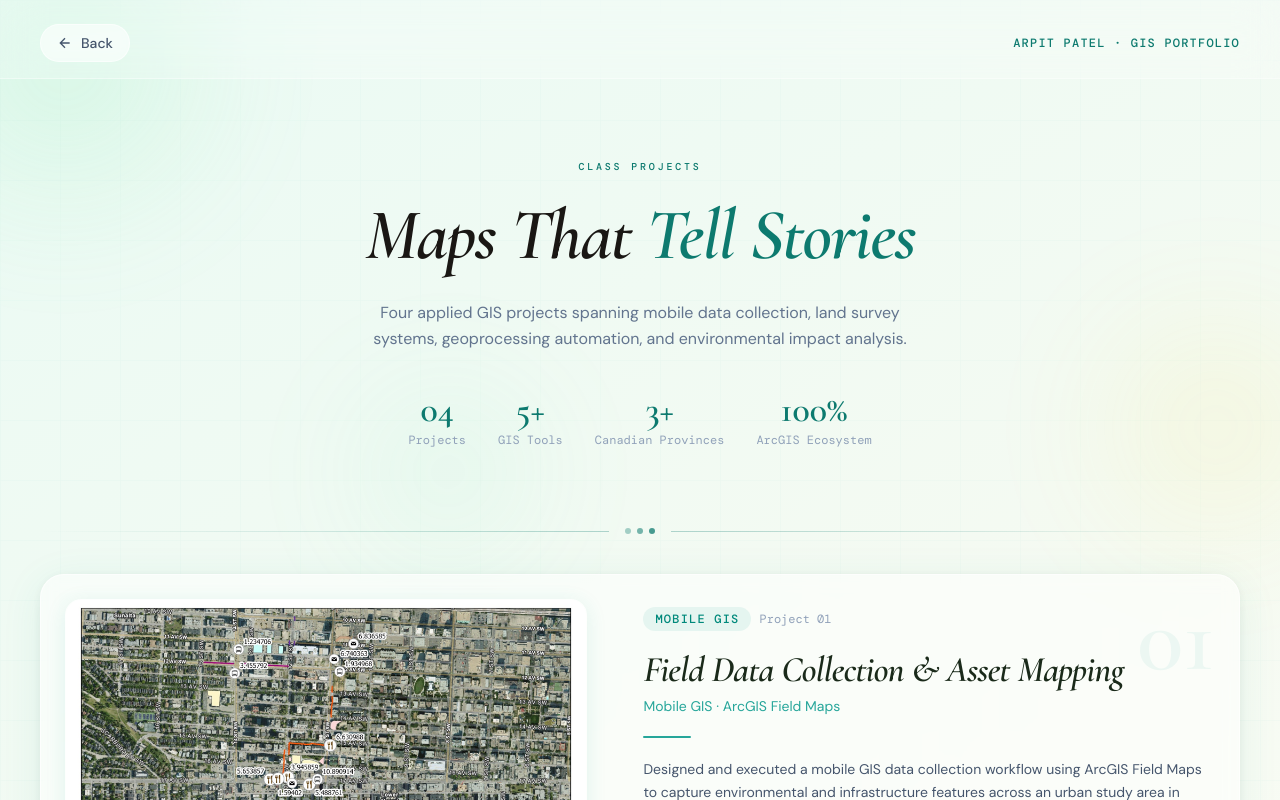
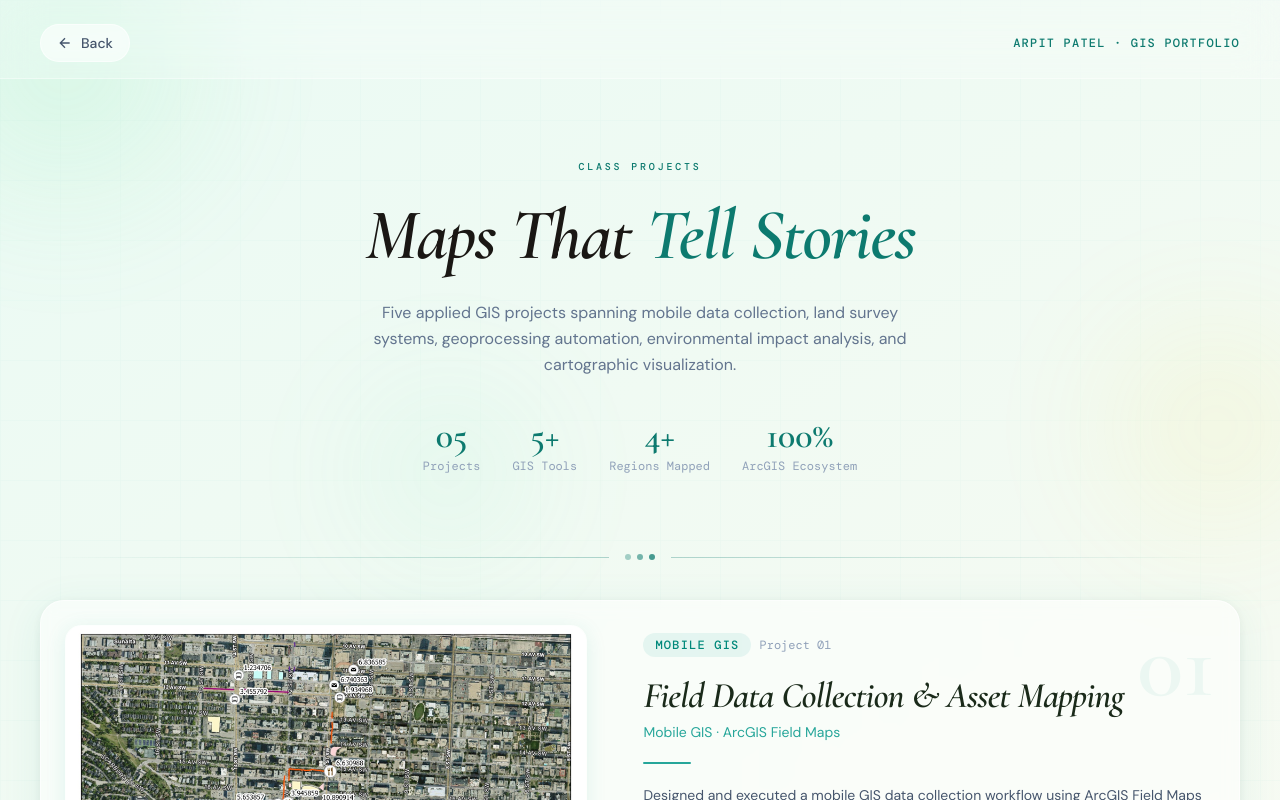
Before and after one commit to Arpit-Patel20/my_portfolio, a React (Vite) app: page / in a window 1280 px wide. Both pictures are taken after a click on the element 640 px from the left and 4497 px from the top of the page. Shown: the top 800 px of the page. Built offline with nearby package versions, Linux system fonts and the light colour scheme.

Commit message:
feat: Add California hunting project and update image scaling

```diff
--- a/src/components/Projects.jsx
+++ b/src/components/Projects.jsx
@@ -78,7 +78,7 @@ const ThumbCalifornia = () => (
   <img
     src={`${import.meta.env.BASE_URL}assets/california_hunting_map.png`}
     alt="Rifle Hunting Participation in California"
-    className="w-full h-full object-cover"
+    className="w-full h-full object-contain"
     style={{ aspectRatio: '200/130' }}
   />
 );
--- a/src/pages/ProjectsPage.jsx
+++ b/src/pages/ProjectsPage.jsx
@@ -40,6 +40,15 @@ const LandCoverIllustration = () => (
     src={`${import.meta.env.BASE_URL}assets/image copy 3.png`}
     alt="Land Cover Map"
     className="w-full h-full object-cover"
+    style={{ aspectRatio: '540/340' }}
+  />
+);
+
+const CaliforniaIllustration = () => (
+  <img
+    src={`${import.meta.env.BASE_URL}assets/california_hunting_map.png`}
+    alt="Rifle Hunting Participation in California"
+    className="w-full h-full object-contain"
     style={{ aspectRatio: '540/340' }}
   />
 );
@@ -105,6 +114,21 @@ const projects = [
     tools: ["ArcGIS Pro", "Airphoto Interpretation", "Manual Digitization", "MMU Standards", "Impact Analysis"],
     Illustration: LandCoverIllustration,
     stats: [{ val: "3", label: "Cover Classes" }, { val: "0.5ha", label: "Min. Map Unit" }, { val: "1:40K", label: "Map Scale" }],
+  },
+  {
+    number: "05",
+    title: "Rifle Hunting Participation in California",
+    subtitle: "Cartographic Visualization · Spatial Statistics",
+    category: "Choropleth Mapping",
+    color: "#b5451b",
+    accent: "#9e3814",
+    description: "Depicted spatial patterns in rifle hunting participation across California counties. Utilized demographic data enriched via ArcGIS Pro from the Esri portal to calculate and map participation rates as a percentage of the total county population.",
+    outcome: "Produced a choropleth map using Natural Breaks classification, which was determined to best represent the data distribution with a Goodness of Variance Fit (GVF) of 0.95.",
+    challenge: "Evaluating multiple classification methods (Equal Interval, Quantile, Manual, Natural Breaks) to find the most statistically appropriate representation for skewed demographic data.",
+    impact: "Clearly visualized spatial patterns showing lower participation in urbanized coastal regions compared to higher rates in rural and mountainous areas.",
+    tools: ["ArcGIS Pro", "Cartography", "Esri Portal", "Spatial Statistics", "Choropleth Map"],
+    Illustration: CaliforniaIllustration,
+    stats: [{ val: "58", label: "Counties Mapped" }, { val: "0.95", label: "GVF Score" }, { val: "5", label: "Data Classes" }],
   },
 ];
 
@@ -294,11 +318,11 @@ export default function ProjectsPage({ onBack }) {
           </motion.h1>
           <motion.p initial={{ opacity: 0, y: 20 }} animate={{ opacity: 1, y: 0 }} transition={{ duration: 0.6, delay: 0.5 }}
             className="max-w-xl mx-auto text-slate-500 text-base leading-relaxed mb-10" style={{ fontFamily: "'DM Sans', sans-serif" }}>
-            Four applied GIS projects spanning mobile data collection, land survey systems, geoprocessing automation, and environmental impact analysis.
+            Five applied GIS projects spanning mobile data collection, land survey systems, geoprocessing automation, environmental impact analysis, and cartographic visualization.
           </motion.p>
           <motion.div initial={{ opacity: 0, y: 20 }} animate={{ opacity: 1, y: 0 }} transition={{ duration: 0.6, delay: 0.6 }}
             className="flex flex-wrap justify-center gap-8">
-            {[{ val: "04", label: "Projects" },{ val: "5+", label: "GIS Tools" },{ val: "3+", label: "Canadian Provinces" },{ val: "100%", label: "ArcGIS Ecosystem" }].map(({ val, label }) => (
+            {[{ val: "05", label: "Projects" },{ val: "5+", label: "GIS Tools" },{ val: "4+", label: "Regions Mapped" },{ val: "100%", label: "ArcGIS Ecosystem" }].map(({ val, label }) => (
               <div key={label} className="text-center">
                 <div className="text-3xl md:text-4xl leading-none" style={{ fontFamily: "'Cormorant Garamond', serif", fontWeight: 600, color: "#0D7A6F" }}>{val}</div>
                 <div className="text-xs text-slate-400 mt-1" style={{ fontFamily: "'DM Mono', monospace" }}>{label}</div>
```
